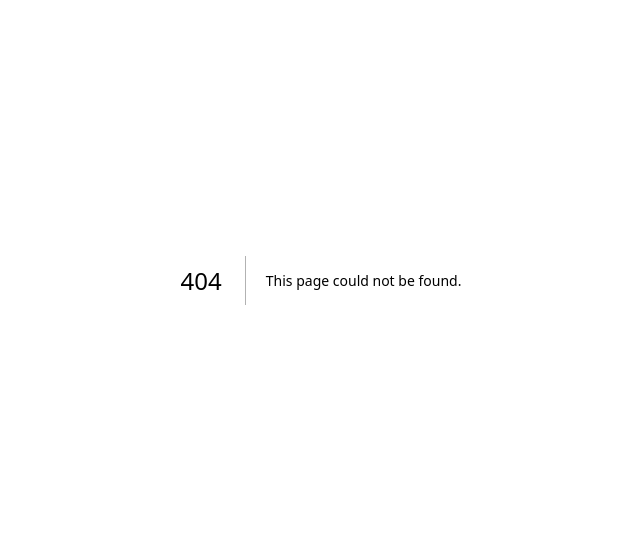
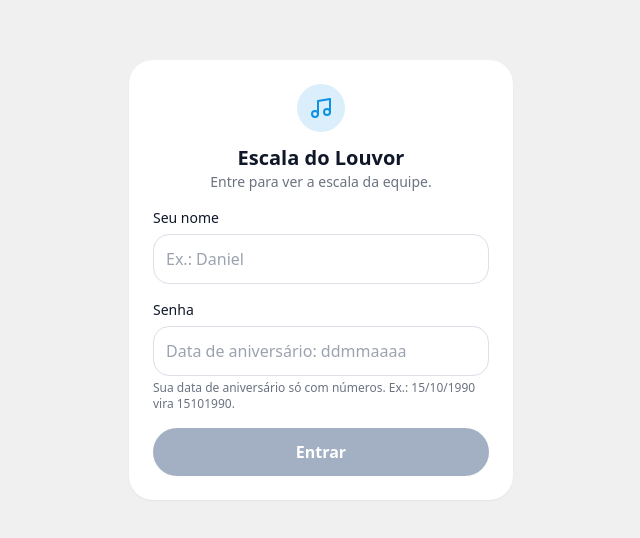
Before and after one commit to Felipe-Nscimento/gerador-escalas-louvor, a Next.js app: page /escala in a window 1280 px wide. Before the commit this address had no page. Shown: the part 120-658 px from the top of the page, without its empty margins (319-959 px from the left). Built offline with nearby package versions, Linux system fonts and the light colour scheme; no server answers.

Commit message:
acesso dos integrantes a aba escala por senha

```diff
--- /dev/null
+++ b/app/escala/page.tsx
@@ -0,0 +1,10 @@
+import type { Metadata } from "next";
+import { EscalaIntegrante } from "@/components/EscalaIntegrante";
+
+export const metadata: Metadata = {
+  title: "Escala do Louvor",
+};
+
+export default function PaginaEscalaIntegrante() {
+  return <EscalaIntegrante />;
+}
```
